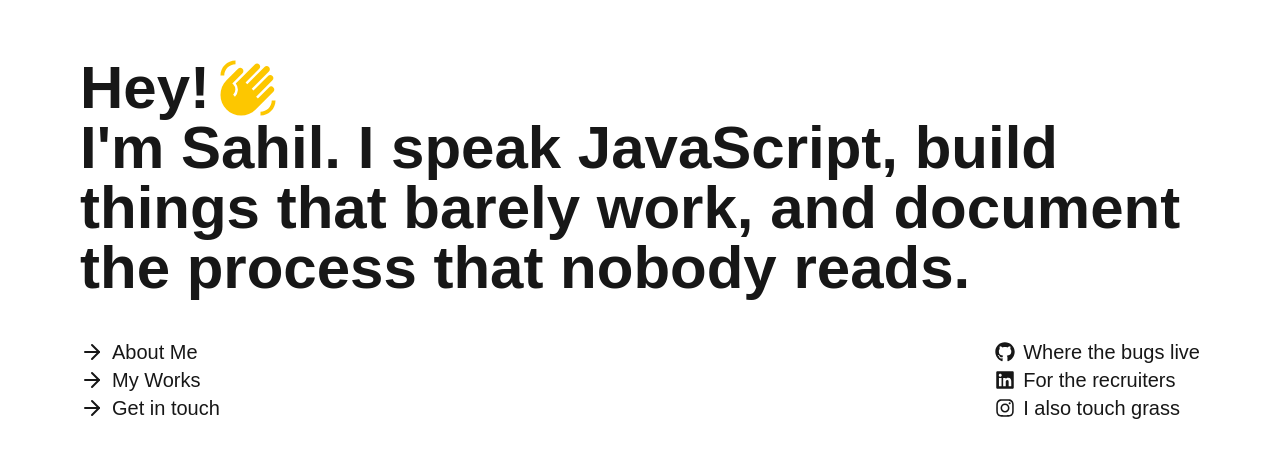
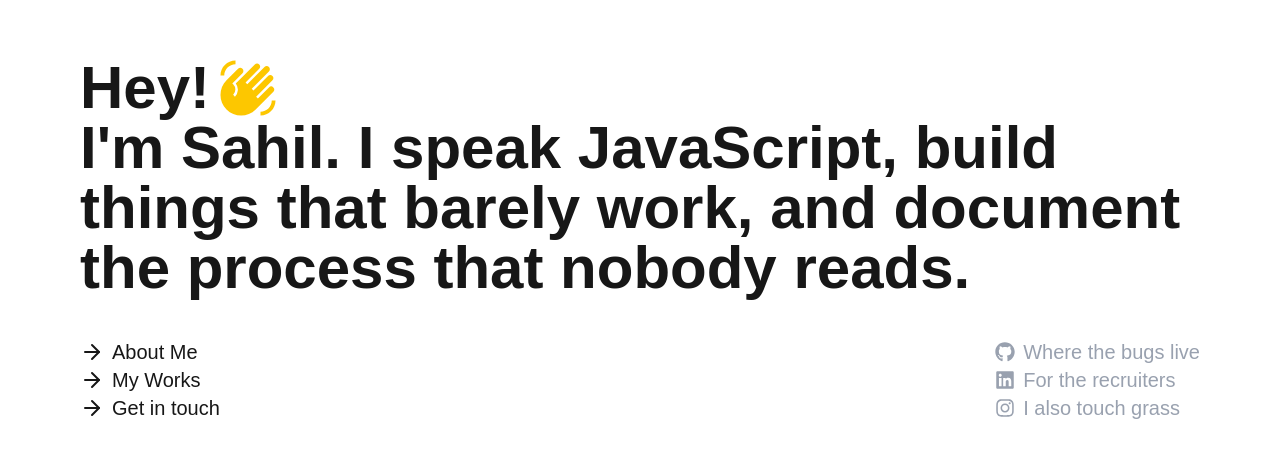
Before and after one commit to sahiltiwaridev/portfolio, a Next.js app: page / in a window 1280 px wide. Shown: the part 118-576 px from the top of the page. Built offline with nearby package versions, Linux system fonts and the light colour scheme.

Commit message:
feat: add header, footer components and complete about page

```diff
--- a/src/app/about/page.tsx
+++ b/src/app/about/page.tsx
@@ -1,16 +1,21 @@
+import Footer from "@/components/Footer";
+import Header from "@/components/Header";
 import Image from "next/image";
 import Link from "next/link";
 
 export default function About() {
   return (
-    <div className="w-1/2 flex flex-col mx-auto gap-6">
+    <div className="w-1/2 flex flex-col mx-auto gap-6 pt-12">
+      <Header headername="About Me" />
       <p>
-        I'm Sahil, from Habra, West Bengal — a place you've probably never heard
-        of. It's a small town, the internet is decent, and the tea is excellent.
-        The people are a little weird but manageable.
+        I'm Sahil Tiwari, from Habra, West Bengal — a place you've probably
+        never heard of. It's a small town, the internet is decent, and the tea
+        is excellent. The people are a little weird but manageable.
       </p>
       <div className="flex flex-row justify-center items-center py-5">
-        <Image src="/me.jpg" alt="Sahil" width={400} height={400} />
+        <Link href="https://instagram.com/sahiltiwari.official" target="_blank">
+          <Image src="/me.jpg" alt="Sahil" width={400} height={400} />
+        </Link>
         <Image src="/arrow.png" alt="arrow" width={200} height={50} />
       </div>
       <p>
@@ -76,6 +81,7 @@ export default function About() {
         </Link>
         . I'm very much available.
       </p>
+      <Footer />
     </div>
   );
 }
--- a/src/app/page.tsx
+++ b/src/app/page.tsx
@@ -3,7 +3,9 @@ import Link from "next/link";
 import { FaGithub, FaInstagram, FaLinkedin } from "react-icons/fa";
 import { MdWavingHand } from "react-icons/md";
 
-const linkStyles = "flex items-center gap-2 text-xl";
+const pageLinkStyles = "flex items-center gap-2 text-xl";
+const socialLinkStyles =
+  "flex items-center gap-2 text-xl text-gray-400 hover:text-white duration-200";
 const arrowStyles = "transition-transform duration-200 group-hover:-rotate-45";
 
 export default function Home() {
@@ -24,7 +26,7 @@ export default function Home() {
         <ul>
           <li>
             <Link href="/about" className="group">
-              <div className={linkStyles}>
+              <div className={pageLinkStyles}>
                 <ArrowRight className={arrowStyles} />
                 <span>About Me</span>
               </div>
@@ -32,7 +34,7 @@ export default function Home() {
           </li>
           <li>
             <Link href="/works" className="group">
-              <div className={linkStyles}>
+              <div className={pageLinkStyles}>
                 <ArrowRight className={arrowStyles} />
                 <span>My Works</span>
               </div>
@@ -40,7 +42,7 @@ export default function Home() {
           </li>
           <li>
             <Link href="/contact" className="group">
-              <div className={linkStyles}>
+              <div className={pageLinkStyles}>
                 <ArrowRight className={arrowStyles} />
                 <span>Get in touch</span>
               </div>
@@ -50,7 +52,7 @@ export default function Home() {
         <ul>
           <li>
             <Link href="https://github.com/sahiltiwaridev" target="_blank">
-              <div className={linkStyles}>
+              <div className={socialLinkStyles}>
                 <FaGithub />
                 <span>Where the bugs live</span>
               </div>
@@ -61,7 +63,7 @@ export default function Home() {
               href="https://linkedin.com/in/sahil-tiwari-dev"
               target="_blank"
             >
-              <div className={linkStyles}>
+              <div className={socialLinkStyles}>
                 <FaLinkedin />
                 <span>For the recruiters</span>
               </div>
@@ -72,7 +74,7 @@ export default function Home() {
               href="https://instagram.com/sahiltiwari.official"
               target="_blank"
             >
-              <div className={linkStyles}>
+              <div className={socialLinkStyles}>
                 <FaInstagram />
                 <span>I also touch grass</span>
               </div>
--- /dev/null
+++ b/src/components/Footer.tsx
@@ -0,0 +1,10 @@
+import { Coffee } from "lucide-react";
+
+export default function Footer() {
+  return (
+    <footer className="flex items-center justify-center gap-2 text-center py-6 border-t border-white/10 text-gray-400 text-sm">
+      Built by Sahil. Powered by tea.
+      <Coffee size={20} />
+    </footer>
+  );
+}
--- /dev/null
+++ b/src/components/Header.tsx
@@ -0,0 +1,16 @@
+import { ChevronLeft } from "lucide-react";
+import Link from "next/link";
+export type headerProps = {
+  headername: string;
+};
+
+export default function Header({ headername }: headerProps) {
+  return (
+    <div className="flex flex-row gap-6 items-center">
+      <Link href="/">
+        <ChevronLeft size={44} />
+      </Link>
+      <span className="text-2xl font-bold">{headername}</span>
+    </div>
+  );
+}
```
